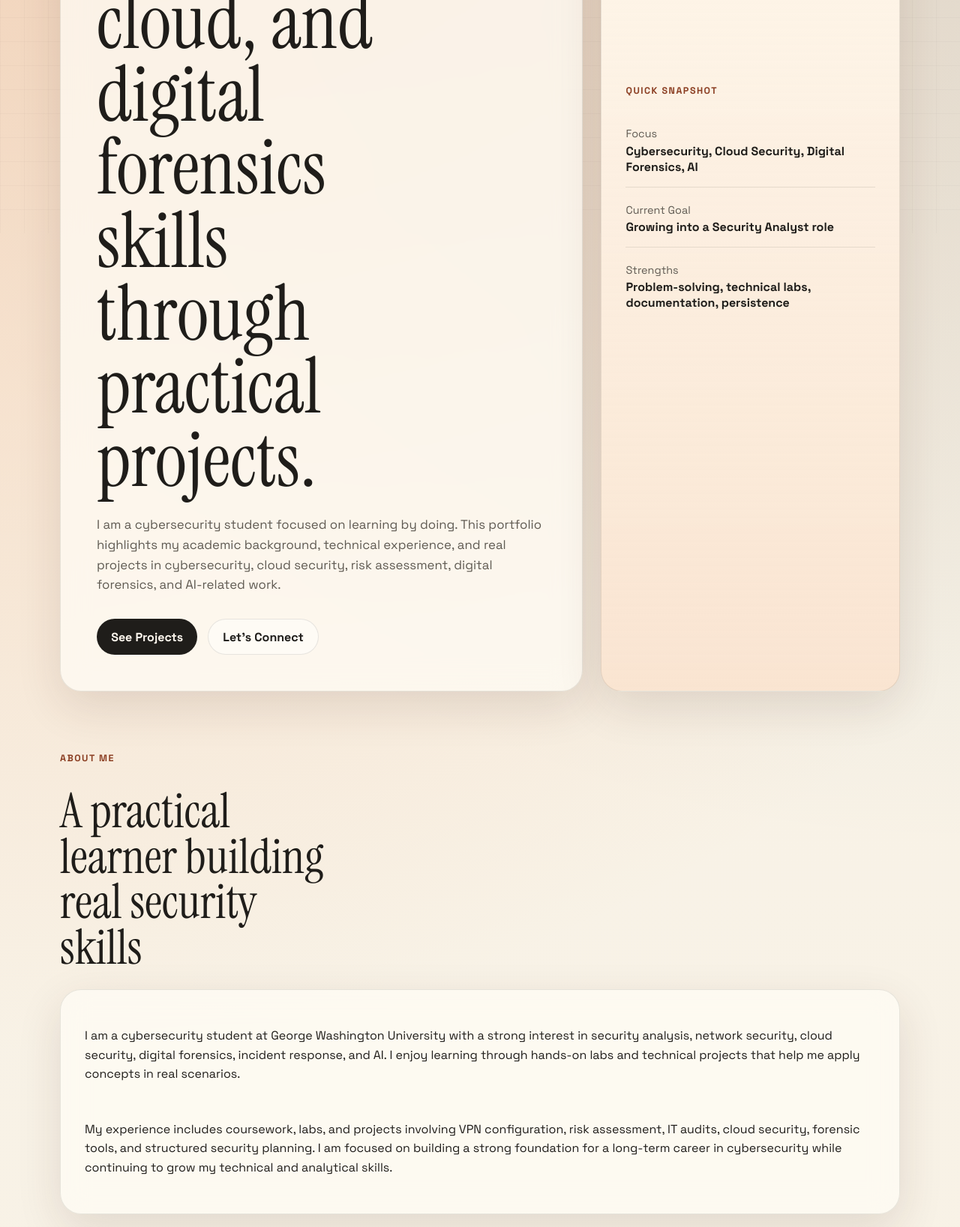
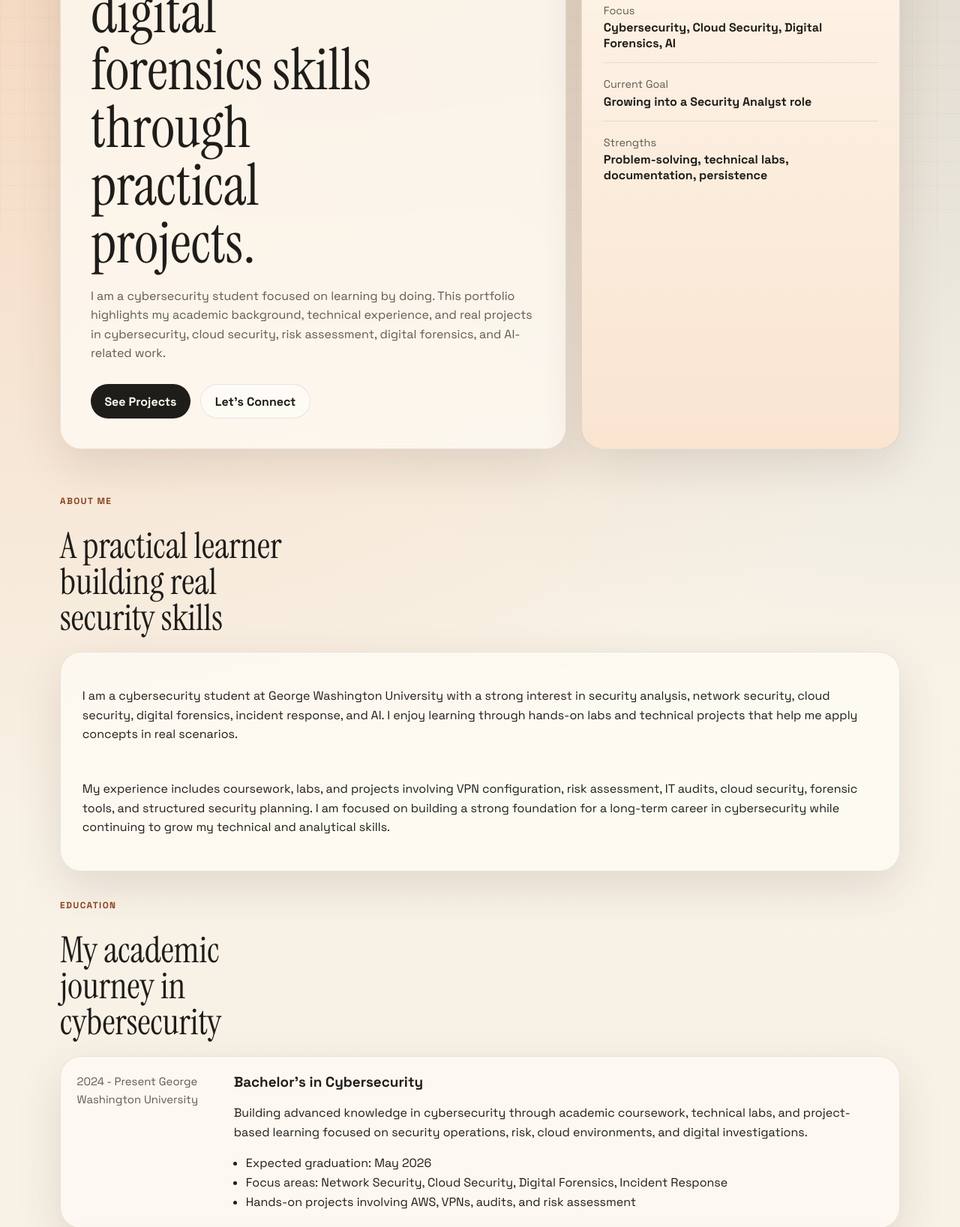
Before and after one commit to Keshavg27/Portfolio-, a plain HTML site: page index.html in a window 1280 px wide. Shown: the part 489-2125 px from the top of the page at 75% size. Drawn offline with Linux system fonts and the light colour scheme.

Commit message:
Refactor styles for layout and spacing adjustments
Adjusted various styles for consistency and improved layout.

```diff
--- a/styles.css
+++ b/styles.css
@@ -59,13 +59,14 @@ a {
   align-items: center;
   justify-content: space-between;
   gap: 1rem;
-  padding: 1rem 0 2rem;
+  padding: 1rem 0 1.5rem;
 }
 
 .brand {
   font-weight: 700;
-  letter-spacing: 0.06em;
+  letter-spacing: 0.05em;
   text-transform: uppercase;
+  font-size: 1.08rem;
 }
 
 .nav-links {
@@ -73,6 +74,7 @@ a {
   flex-wrap: wrap;
   gap: 1rem;
   color: var(--muted);
+  font-size: 0.96rem;
 }
 
 .nav-links a:hover,
@@ -81,13 +83,13 @@ a {
 }
 
 .hero {
-  padding: 0.5rem 0 2rem;
+  padding: 0.5rem 0 1.5rem;
 }
 
 .hero-grid {
   display: grid;
-  grid-template-columns: minmax(0, 1.4fr) minmax(280px, 0.8fr);
-  gap: 1.5rem;
+  grid-template-columns: minmax(0, 1.35fr) minmax(280px, 0.85fr);
+  gap: 1.25rem;
   align-items: stretch;
 }
 
@@ -106,7 +108,7 @@ a {
 }
 
 .hero-copy {
-  padding: 3rem;
+  padding: 2.5rem;
 }
 
 .eyebrow,
@@ -114,11 +116,11 @@ a {
 .card-label,
 .project-label,
 .card-tag {
-  margin: 0 0 1rem;
+  margin: 0 0 0.9rem;
   color: var(--accent-deep);
   text-transform: uppercase;
   letter-spacing: 0.12em;
-  font-size: 0.78rem;
+  font-size: 0.74rem;
   font-weight: 700;
 }
 
@@ -133,22 +135,22 @@ h1,
 h2 {
   font-family: "Instrument Serif", serif;
   font-weight: 400;
-  line-height: 0.95;
+  line-height: 1;
 }
 
 h1 {
-  font-size: clamp(3.2rem, 8vw, 6.7rem);
-  max-width: 10ch;
+  font-size: clamp(2.7rem, 6vw, 4.9rem);
+  max-width: 11ch;
 }
 
 h2 {
-  font-size: clamp(2.2rem, 5vw, 4rem);
-  max-width: 12ch;
+  font-size: clamp(1.9rem, 4vw, 3rem);
+  max-width: 14ch;
 }
 
 h3 {
-  font-size: 1.35rem;
-  margin-bottom: 0.65rem;
+  font-size: 1.18rem;
+  margin-bottom: 0.6rem;
 }
 
 p,
@@ -158,25 +160,25 @@ span {
 }
 
 .hero-text {
-  max-width: 60ch;
-  margin: 1.5rem 0 0;
+  max-width: 58ch;
+  margin: 1.2rem 0 0;
   color: var(--muted);
-  font-size: 1.05rem;
+  font-size: 1rem;
 }
 
 .hero-actions {
   display: flex;
   flex-wrap: wrap;
   gap: 0.85rem;
-  margin-top: 2rem;
+  margin-top: 1.75rem;
 }
 
 .button {
   display: inline-flex;
   align-items: center;
   justify-content: center;
-  min-height: 48px;
-  padding: 0.75rem 1.2rem;
+  min-height: 46px;
+  padding: 0.72rem 1.15rem;
   border-radius: 999px;
   font-weight: 700;
   transition: transform 180ms ease, background 180ms ease, color 180ms ease;
@@ -200,15 +202,15 @@ span {
   display: flex;
   flex-direction: column;
   justify-content: center;
-  gap: 1.2rem;
-  padding: 2rem;
+  gap: 1.1rem;
+  padding: 1.8rem;
   background:
     linear-gradient(180deg, rgba(255, 250, 240, 0.9), rgba(242, 199, 167, 0.42)),
     var(--surface-strong);
 }
 
 .snapshot-row {
-  padding-bottom: 1rem;
+  padding-bottom: 0.95rem;
   border-bottom: 1px solid var(--line);
 }
 
@@ -224,31 +226,31 @@ span {
 }
 
 .section {
-  padding: 3rem 0 0;
+  padding: 2.25rem 0 0;
 }
 
 .section-heading {
   display: grid;
-  gap: 0.85rem;
-  margin-bottom: 1.5rem;
+  gap: 0.75rem;
+  margin-bottom: 1.3rem;
 }
 
 .intro-panel {
-  padding: 2rem;
+  padding: 1.8rem;
   display: grid;
-  gap: 1rem;
+  gap: 0.95rem;
 }
 
 .timeline {
   display: grid;
-  gap: 1.2rem;
+  gap: 1.1rem;
 }
 
 .timeline-item {
   display: grid;
-  grid-template-columns: 180px minmax(0, 1fr);
-  gap: 1.25rem;
-  padding: 1.5rem;
+  grid-template-columns: 190px minmax(0, 1fr);
+  gap: 1.2rem;
+  padding: 1.35rem;
   border: 1px solid var(--line);
   border-radius: 28px;
   background: rgba(255, 251, 245, 0.7);
@@ -257,12 +259,12 @@ span {
 
 .timeline-meta {
   color: var(--muted);
-  font-size: 0.94rem;
+  font-size: 0.93rem;
 }
 
 .timeline-content ul,
 .skill-list {
-  margin: 0.9rem 0 0;
+  margin: 0.8rem 0 0;
   padding-left: 1rem;
 }
 
@@ -270,7 +272,7 @@ span {
 .projects-grid,
 .skills-layout {
   display: grid;
-  gap: 1.2rem;
+  gap: 1.1rem;
 }
 
 .cards-grid {
@@ -280,7 +282,7 @@ span {
 .info-card,
 .project-card,
 .skill-column {
-  padding: 1.5rem;
+  padding: 1.35rem;
 }
 
 .accent {
@@ -290,7 +292,7 @@ span {
 }
 
 .card-subtitle {
-  margin: -0.2rem 0 0.8rem;
+  margin: -0.15rem 0 0.75rem;
   color: var(--muted);
 }
 
@@ -298,8 +300,11 @@ span {
   grid-template-columns: repeat(3, minmax(0, 1fr));
 }
 
+.projects-grid-expanded .project-card.featured {
+  grid-column: span 2;
+}
+
 .project-card.featured {
-  grid-column: span 2;
   background:
     linear-gradient(135deg, rgba(25, 76, 99, 0.92), rgba(216, 111, 69, 0.85)),
     var(--highlight);
@@ -313,16 +318,16 @@ span {
 .pill-row {
   display: flex;
   flex-wrap: wrap;
-  gap: 0.65rem;
-  margin-top: 1rem;
+  gap: 0.6rem;
+  margin-top: 0.95rem;
 }
 
 .pill-row span {
-  padding: 0.45rem 0.8rem;
+  padding: 0.42rem 0.76rem;
   border: 1px solid rgba(31, 29, 26, 0.12);
   border-radius: 999px;
   background: rgba(255, 255, 255, 0.45);
-  font-size: 0.9rem;
+  font-size: 0.88rem;
 }
 
 .project-card.featured .pill-row span {
@@ -349,12 +354,12 @@ span {
   align-items: end;
   justify-content: space-between;
   gap: 1.25rem;
-  padding: 2rem;
+  padding: 1.8rem;
 }
 
 .contact-links {
   display: grid;
-  gap: 0.6rem;
+  gap: 0.55rem;
   text-align: right;
 }
 
@@ -378,7 +383,7 @@ span {
     grid-template-columns: 1fr;
   }
 
-  .project-card.featured {
+  .projects-grid-expanded .project-card.featured {
     grid-column: auto;
   }
 
@@ -411,19 +416,19 @@ span {
   .hero-copy,
   .hero-card,
   .contact-panel {
-    padding: 1.4rem;
+    padding: 1.35rem;
   }
 
   .timeline-item {
     grid-template-columns: 1fr;
-    padding: 1.3rem;
+    padding: 1.2rem;
   }
 
   h1 {
-    font-size: clamp(2.8rem, 14vw, 4.4rem);
+    font-size: clamp(2.4rem, 12vw, 3.8rem);
   }
 
   h2 {
-    line-height: 1;
+    line-height: 1.05;
   }
 }
```
